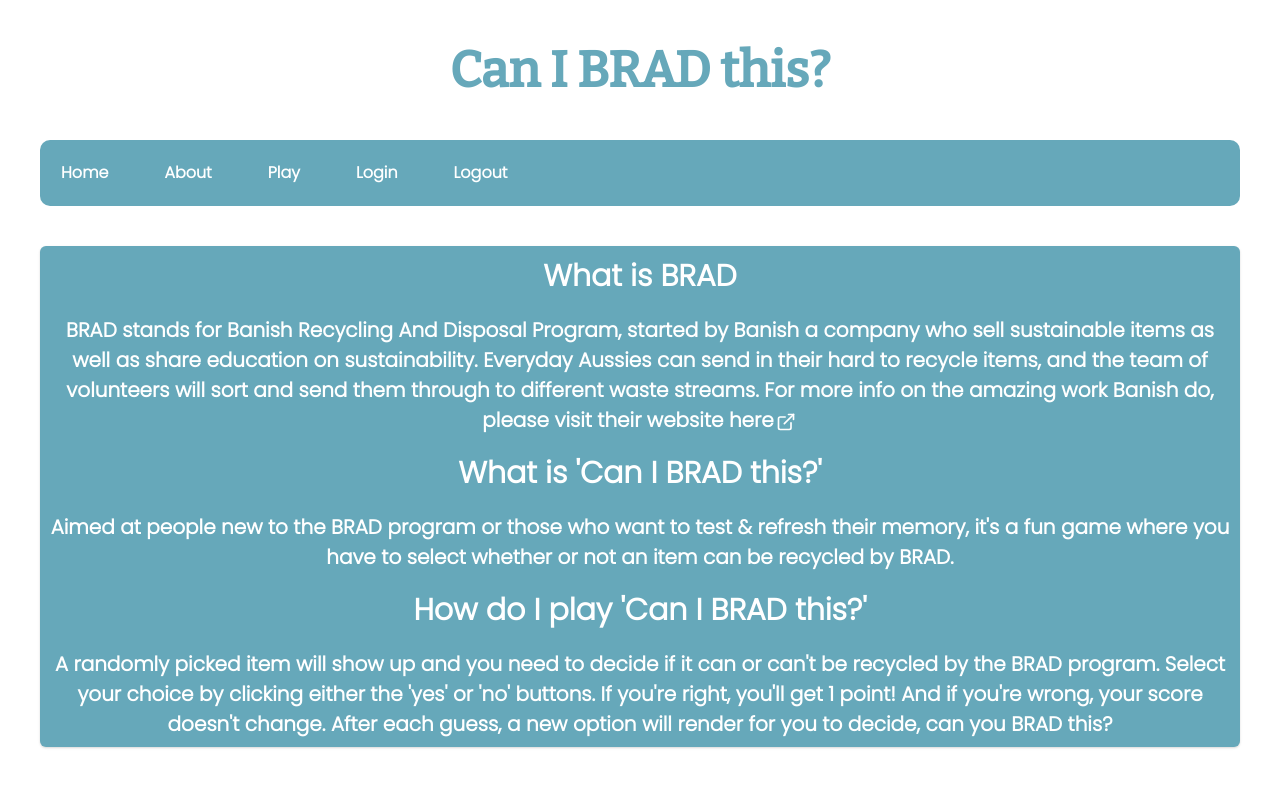
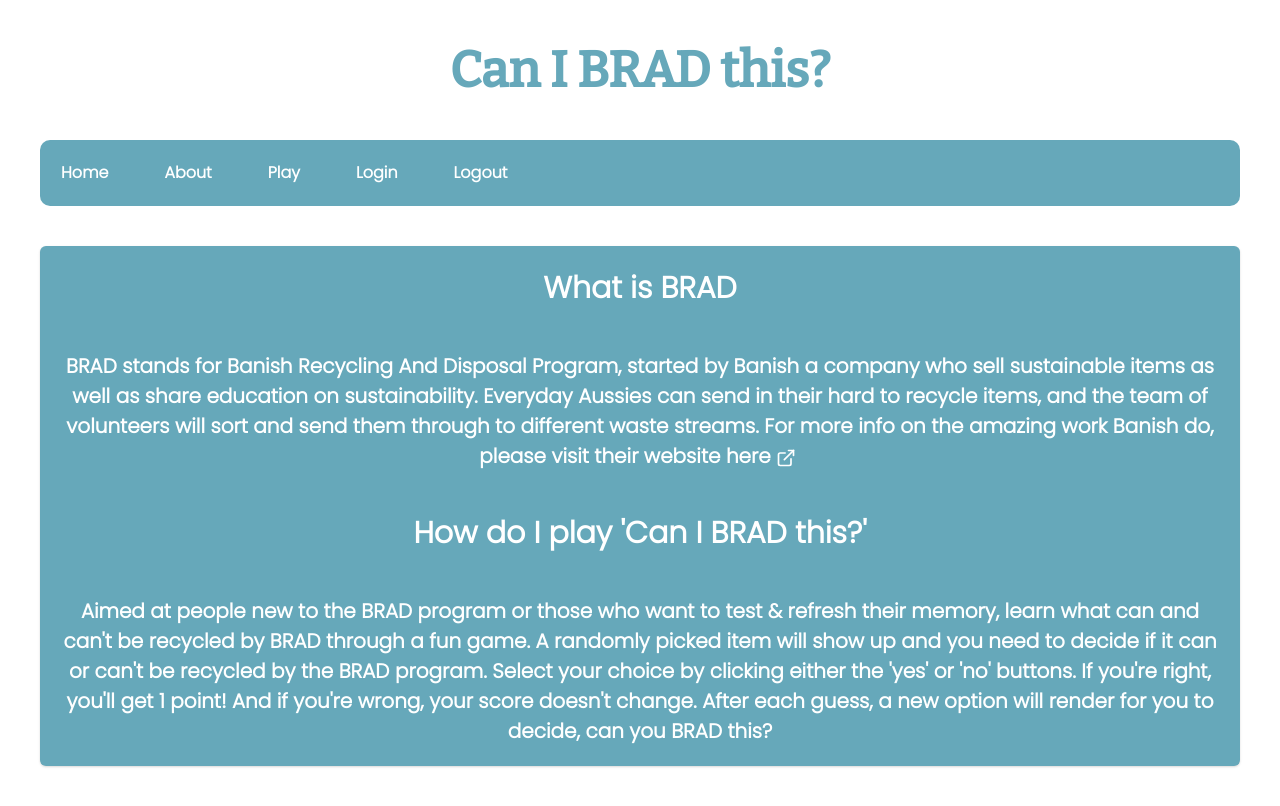
Before and after one commit to gal333t/project4, a React (Vite) app: page /about in a window 1280 px wide. Built offline with nearby package versions, Linux system fonts and the light colour scheme; no server answers.

Commit message:
About page changes

```diff
--- a/src/Components/About.jsx
+++ b/src/Components/About.jsx
@@ -11,10 +11,8 @@ export default function About() {
         color="white"
         fontWeight="semibold"
       >
-        <CardHeader fontSize="30px" p="2">
-          What is BRAD
-        </CardHeader>
-        <CardBody textAlign="center" fontSize="20px" p="2">
+        <CardHeader fontSize="30px">What is BRAD</CardHeader>
+        <CardBody textAlign="center" fontSize="20px">
           BRAD stands for Banish Recycling And Disposal Program, started by
           Banish a company who sell sustainable items as well as share education
           on sustainability. Everyday Aussies can send in their hard to recycle
@@ -23,26 +21,21 @@ export default function About() {
           please visit their website{" "}
           <Link href="https://banish.com.au" isExternal>
             here
-            <ExternalLinkIcon mx="2px" />
+            <ExternalLinkIcon mx="5px" />
           </Link>
         </CardBody>
-        <CardHeader fontSize="30px" p="2">
-          What is 'Can I BRAD this?'
-        </CardHeader>
-        <CardBody textAlign="center" fontSize="20px" p="2">
-          Aimed at people new to the BRAD program or those who want to test &
-          refresh their memory, it's a fun game where you have to select whether
-          or not an item can be recycled by BRAD.
-        </CardBody>
-        <CardHeader fontSize="30px" p="2">
+        <CardHeader fontSize="30px">
           How do I play 'Can I BRAD this?'
         </CardHeader>
-        <CardBody textAlign="center" fontSize="20px" p="2">
-          A randomly picked item will show up and you need to decide if it can
-          or can't be recycled by the BRAD program. Select your choice by
-          clicking either the 'yes' or 'no' buttons. If you're right, you'll get
-          1 point! And if you're wrong, your score doesn't change. After each
-          guess, a new option will render for you to decide, can you BRAD this?
+        <CardBody textAlign="center" fontSize="20px">
+          Aimed at people new to the BRAD program or those who want to test &
+          refresh their memory, learn what can and can't be recycled by BRAD
+          through a fun game. A randomly picked item will show up and you need
+          to decide if it can or can't be recycled by the BRAD program. Select
+          your choice by clicking either the 'yes' or 'no' buttons. If you're
+          right, you'll get 1 point! And if you're wrong, your score doesn't
+          change. After each guess, a new option will render for you to decide,
+          can you BRAD this?
         </CardBody>
       </Card>
     </div>
--- a/src/Components/Login.jsx
+++ b/src/Components/Login.jsx
@@ -24,6 +24,7 @@ export default function Login() {
                 isRequired
               />
               <br />
+
               <Button
                 className="button"
                 color="#66a8ba"
@@ -34,7 +35,7 @@ export default function Login() {
                   toast({
                     description: "A Magic Code has been emailed to you.",
                     status: "success",
-                    duration: 3000,
+                    duration: 4000,
                     isClosable: true,
                   });
                 }}
```
